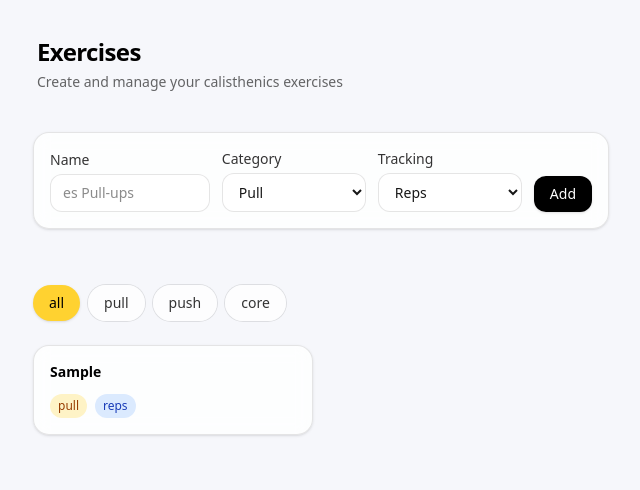
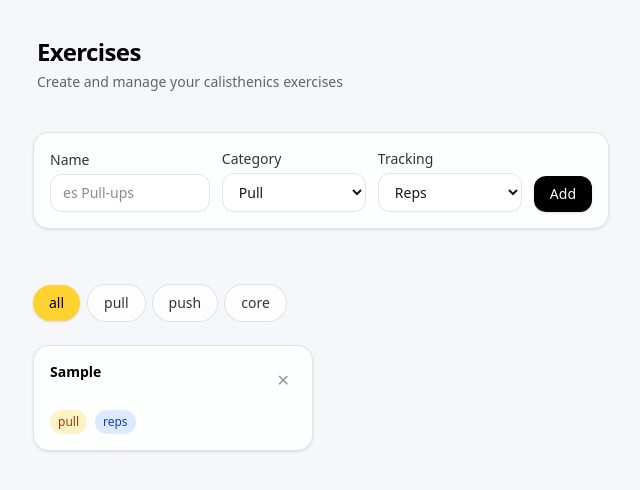
Before and after one commit to FedericoPiazzolla/Cali-Tracker, a Next.js app: page /exercises in a window 1280 px wide. Both pictures are taken after typing "Sample" into the empty fields and a click on the button "Add". Shown: the top 490 px of the page, without its empty margins (319-959 px from the left). Built offline with nearby package versions, Linux system fonts and the light colour scheme.

Commit message:
add: delete exercise from localstorage

```diff
--- a/src/app/exercises/page.tsx
+++ b/src/app/exercises/page.tsx
@@ -29,6 +29,10 @@ export default function Exercises() {
     setName("");
     setFormCategory("pull");
     setTracking("reps");
+  }
+
+  function handleDeleteExercise(id: string) {
+    setExercises((prev) => prev.filter((e) => e.id !== id));
   }
 
   function handleCategoryChange(category: string) {
@@ -139,7 +143,11 @@ export default function Exercises() {
       ) : (
         <ul className="grid w-full max-w-xl grid-cols-1 gap-4 sm:grid-cols-2">
           {sortedExercises.map((exercise) => (
-            <ExerciseRow key={exercise.id} exercise={exercise} />
+            <ExerciseRow
+              key={exercise.id}
+              exercise={exercise}
+              onDelete={handleDeleteExercise}
+            />
           ))}
         </ul>
       )}
--- a/src/components/ExerciseRow.tsx
+++ b/src/components/ExerciseRow.tsx
@@ -1,21 +1,34 @@
 import { Exercise } from "@/types/exercise";
 
-export default function ExerciseRow(props: { exercise: Exercise }) {
+type Props = {
+  exercise: Exercise;
+  onDelete: (id: string) => void;
+};
+
+export default function ExerciseRow({ exercise, onDelete }: Props) {
   return (
     <li className="rounded-2xl border border-black/10 bg-white/80 p-4 shadow-sm backdrop-blur transition hover:shadow-md">
       <div className="flex items-start justify-between gap-2">
-        <h2 className="text-sm font-semibold text-black">
-          {props.exercise.name}
-        </h2>
+        <h2 className="text-sm font-semibold text-black">{exercise.name}</h2>
+
+        <button
+          onClick={() => {
+            if (!confirm("Delete this exercise?")) return;
+            onDelete(exercise.id);
+          }}
+          className="rounded-lg p-1.5 text-black/40 hover:bg-red-50 hover:text-red-500 transition"
+          aria-label="Delete exercise">
+          ✕
+        </button>
       </div>
 
       <div className="mt-3 flex flex-wrap gap-2">
         <span className="rounded-full bg-amber-100 px-2 py-1 text-xs font-medium text-amber-800">
-          {props.exercise.category}
+          {exercise.category}
         </span>
 
         <span className="rounded-full bg-blue-100 px-2 py-1 text-xs font-medium text-blue-800">
-          {props.exercise.tracking}
+          {exercise.tracking}
         </span>
       </div>
     </li>
--- a/src/data/exercise.mock.ts
+++ /dev/null
@@ -1,28 +0,0 @@
-import { Exercise } from "@/types/exercise";
-
-export const exercises: Exercise[] = [
-  {
-    id: '1',
-    name: 'pull-ups',
-    category: 'pull',
-    tracking: 'reps'
-  },
-  {
-    id: '2',
-    name: 'push-ups',
-    category: 'push',
-    tracking: 'reps'
-  },
-  {
-    id: '3',
-    name: 'leg-raises',
-    category: 'core',
-    tracking: 'reps'
-  },
-  {
-    id: '4',
-    name: 'Allow-body',
-    category: 'core',
-    tracking: 'seconds'
-  }
-]
```
